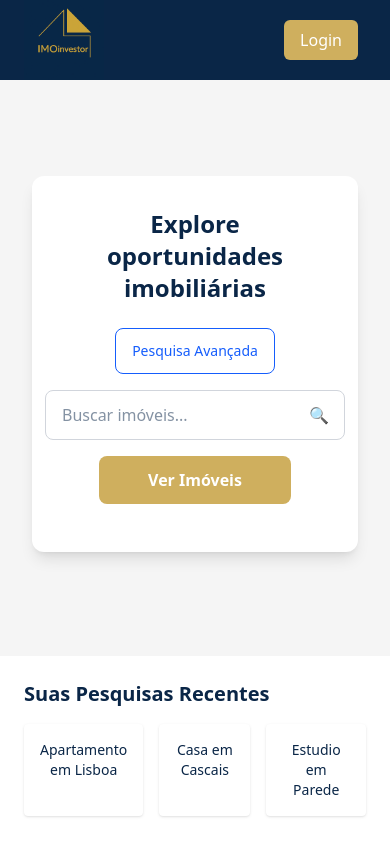
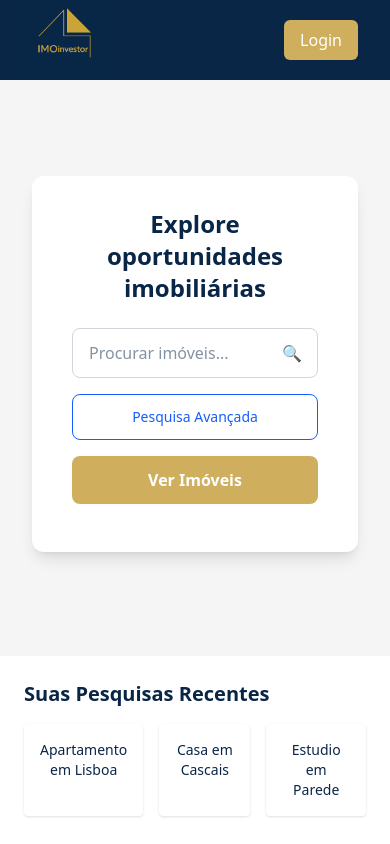
Before and after one commit to DEISI-ULHT-TFC-2024-25/TFC-DEISI2043-IMOinvestor_Frontend, a React (Vite) app in the folder imoinvestidor/: page / in a window 390 px wide. Shown: the top 844 px of the page. Built offline with nearby package versions, Linux system fonts and the light colour scheme.

Commit message:
Updated search bar for mobile

```diff
--- a/imoinvestidor/src/pages/Home.jsx
+++ b/imoinvestidor/src/pages/Home.jsx
@@ -28,31 +28,42 @@ export default function Home() {
       {/* Hero & Search Section */}
       <section className="pt-24 pb-16 px-8 bg-[#F5F5F5] text-center flex flex-col items-center justify-center gap-10 min-h-[40vh]">
         <div className="bg-white shadow-lg px-10 py-8 rounded-xl text-center w-full max-w-5xl mx-auto mb-10">
-          <h3 className="text-2xl font-bold text-[#0A2647] mb-6">Explore oportunidades imobiliárias</h3>
+          <h3 className="text-2xl font-bold text-[#0A2647] mb-6">
+            Explore oportunidades imobiliárias
+          </h3>
 
-          {/* Barra principal de pesquisa + botão de pesquisa avançada */}
-          <div className="flex flex-wrap w-full justify-center gap-4 mb-4">
+          <div className="flex flex-col sm:flex-row sm:items-center sm:justify-center w-full gap-4 mb-4">
+
+            <div className="order-2 sm:order-1 w-full sm:w-auto">
               <button
                 onClick={() => setShowAdvanced(!showAdvanced)}
-              className="text-sm text-blue-600 hover:underline border border-blue-600 px-4 py-3 rounded-lg"
+                className="text-sm text-blue-600 hover:underline border border-blue-600 px-4 py-3 rounded-lg w-full sm:w-auto"
               >
                 Pesquisa Avançada
               </button>
+            </div>
 
-            <div className="relative flex-1 min-w-[300px]">
+            <div className="order-1 sm:order-2 w-full sm:flex-1">
+              <div className="relative">
                 <input
                   type="text"
-                placeholder="Buscar imóveis..."
+                  placeholder="Procurar imóveis..."
                   className="border border-gray-300 px-4 py-3 pr-12 rounded-lg text-[#0A2647] w-full focus:outline-none focus:ring-2 focus:ring-[#CFAF5E]"
                 />
                 <span className="absolute right-4 top-1/2 transform -translate-y-1/2 text-[#0A2647]">
                   🔍
                 </span>
               </div>
+            </div>
 
-            <button className="bg-[#CFAF5E] text-white px-6 py-3 rounded-lg font-semibold min-w-48 hover:bg-[#b89a4e] transition cursor-pointer">
+            <div className="order-3 w-full sm:w-auto">
+              <button
+                className="bg-[#CFAF5E] text-white px-6 py-3 rounded-lg font-semibold w-full sm:w-auto hover:bg-[#b89a4e] transition cursor-pointer"
+              >
                 Ver Imóveis
               </button>
+            </div>
+
           </div>
 
           {showAdvanced && (
@@ -91,7 +102,7 @@ export default function Home() {
                 <div>
                   <label className="block text-xs font-semibold mb-1">Quartos</label>
                   <div className="flex flex-wrap gap-2">
-                    {['T0', 'T1', 'T2', 'T3', 'T4', 'T5', 'T6+'].map((tipo) => (
+                    {['T0', 'T1', 'T2', 'T3', 'T4', 'T6+'].map((tipo) => (
                       <button
                         key={tipo}
                         type="button"
```
Lines whose indentation alone changed are shown as unchanged.
